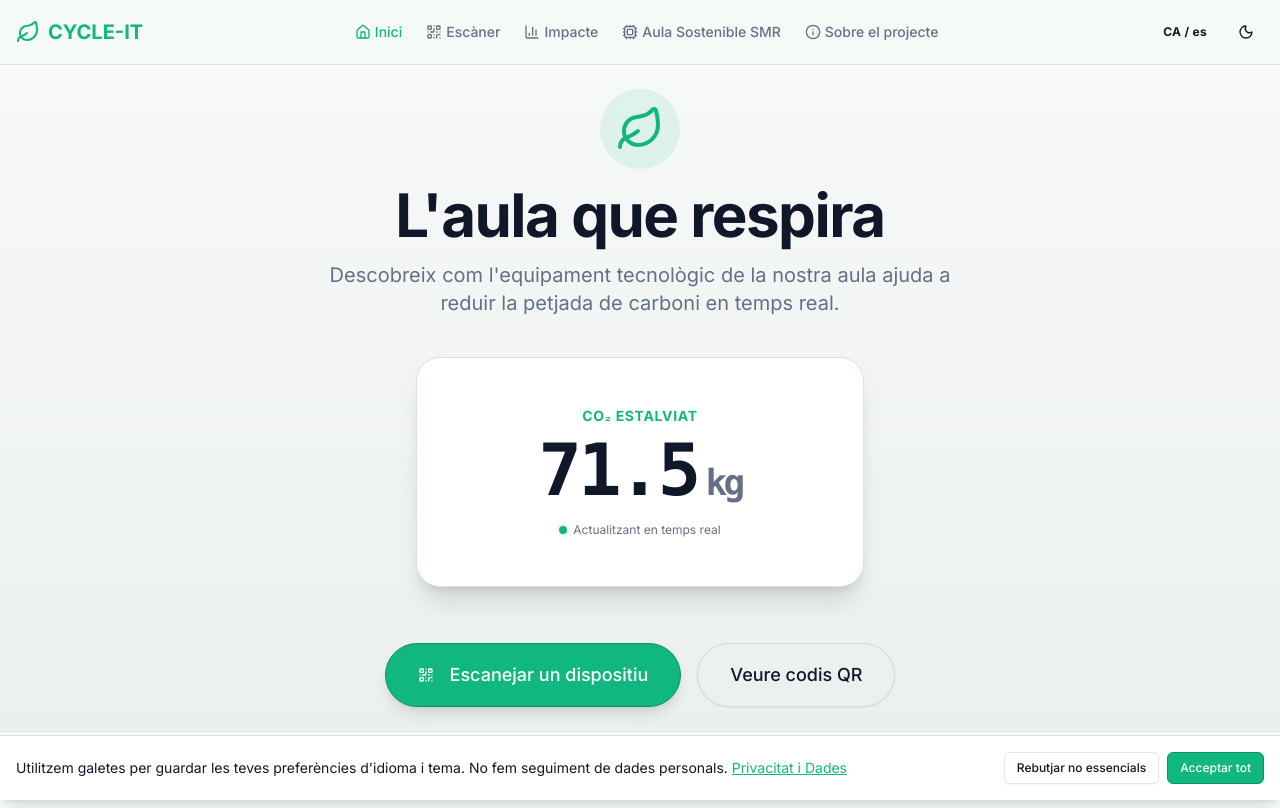
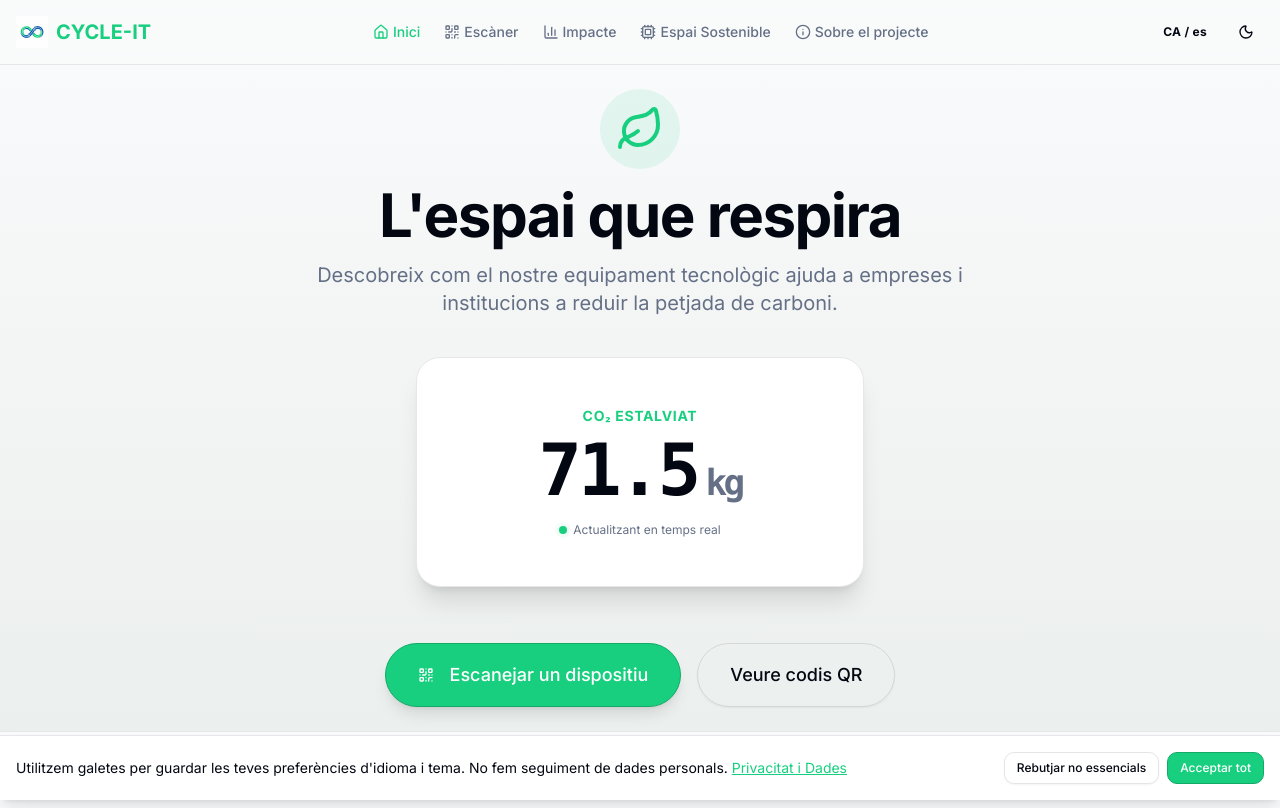
Before and after one commit to epuertasa/CYCLE-IT, a React (Vite) app: page / in a window 1280 px wide. Built offline with nearby package versions, Linux system fonts and the light colour scheme.

Commit message:
feat: rebranding to Espacio Sostenible and premium UI refinements

```diff
--- a/src/components/layout.tsx
+++ b/src/components/layout.tsx
@@ -2,7 +2,7 @@ import { useEffect, useState } from "react";
 import { Link, useLocation } from "wouter";
 import { useTranslation } from "@/hooks/use-translation";
 import { useTheme } from "next-themes";
-import { Leaf, Sun, Moon, BarChart3, Info, QrCode, Menu, X, Home, Mail, Cpu } from "lucide-react";
+import { Sun, Moon, BarChart3, Info, QrCode, Menu, X, Home, Mail, Cpu } from "lucide-react";
 import { Button } from "@/components/ui/button";
 
 export function Layout({ children }: { children: React.ReactNode }) {
@@ -44,7 +44,7 @@ export function Layout({ children }: { children: React.ReactNode }) {
       <header className="sticky top-0 z-50 w-full border-b border-border bg-background/95 backdrop-blur supports-[backdrop-filter]:bg-background/60">
         <div className="container mx-auto px-4 h-16 flex items-center justify-between">
           <Link href="/" className="flex items-center space-x-2 text-primary font-bold text-xl" data-testid="link-logo">
-            <Leaf className="h-6 w-6" />
+            <img src="/logo-cycle-it.png" alt="Logo" className="h-8 w-8 object-contain" />
             <span>CYCLE-IT</span>
           </Link>
 
@@ -144,7 +144,7 @@ export function Layout({ children }: { children: React.ReactNode }) {
         <div className="container mx-auto px-4 py-6">
           <div className="flex flex-col md:flex-row items-center justify-between gap-4">
             <div className="flex items-center gap-2 text-primary font-bold text-lg">
-              <Leaf className="h-5 w-5" />
+              <img src="/logo-cycle-it.png" alt="Logo" className="h-6 w-6 object-contain" />
               <span>CYCLE-IT</span>
             </div>
             <p className="text-xs text-muted-foreground text-center">
--- a/src/i18n/translations.ts
+++ b/src/i18n/translations.ts
@@ -6,9 +6,9 @@ export const translations = {
     "nav.scanner": "Escàner",
     "nav.impact": "Impacte",
     "nav.about": "Sobre el projecte",
-    "nav.aula_verde": "Aula Sostenible SMR",
-    "home.title": "L'aula que respira",
-    "home.subtitle": "Descobreix com l'equipament tecnològic de la nostra aula ajuda a reduir la petjada de carboni en temps real.",
+    "nav.aula_verde": "Espai Sostenible",
+    "home.title": "L'espai que respira",
+    "home.subtitle": "Descobreix com el nostre equipament tecnològic ajuda a empreses i institucions a reduir la petjada de carboni.",
     "home.scanCta": "Escanejar un dispositiu",
     "home.totalCo2": "CO₂ Estalviat",
     "home.unit": "kg",
@@ -60,21 +60,21 @@ export const translations = {
     "qrcodes.subtitle": "Escaneja qualsevol codi amb el mòbil per veure el consum en temps real.",
     "qrcodes.print": "Imprimir tots",
     "qrcodes.hint": "Imprimeix i enganxa cada codi QR al dispositiu corresponent de l'aula.",
-    "aula_verde.title": "Així és la nostra Aula Model SMR",
-    "aula_verde.subtitle": "Un disseny on la sostenibilitat es dóna de la mà de la seguretat i l'eficiència tecnològica.",
-    "aula_verde.conceptTitle": "El Concepte SMR",
-    "aula_verde.conceptText": "L'Aula Verda SMR no va de plantes, va d'arquitectura tecnològica eficient. Hem dissenyat aquest espai prioritzant amplis passadissos d'evacuació contra incendis i il·luminació IoT intel·ligent. Els nostres equips reacondicionats amb Lubuntu consumeixen el mínim mentres aprenem a administrar sistemes.",
+    "aula_verde.title": "Així és el nostre Espai Sostenible",
+    "aula_verde.subtitle": "Un disseny on la tecnologia circular es dóna de la mà de l'eficiència empresarial.",
+    "aula_verde.conceptTitle": "El Concepte Industrial",
+    "aula_verde.conceptText": "L'Espai Sostenible no va de plantes, va d'arquitectura tecnològica eficient per a empreses. Prioritzem sistemes de baix consum i monitorització IoT per maximitzar l'estalvi i la circularitat.",
     "aula_verde.safetyTitle": "Seguretat i Ergonomia",
-    "aula_verde.safetyText": "Sense cables pel mig ni zones estretes. Tots els equips estan orientats cap a la gran Pizarra Digital Interactiva del frontal i els alumnes disposen d'un accés net i directe cap al passadís d'evacuació central. Una combinació lliure de riscos laborals ideal per a futurs tècnics informàtics."
+    "aula_verde.safetyText": "Dissenyat per a fluxos de treball moderns. Una combinació lliure de riscos laborals ideal per a institucions i empreses que aposten per un futur verd."
   },
   es: {
     "nav.home": "Inicio",
     "nav.scanner": "Escáner",
     "nav.impact": "Impacto",
     "nav.about": "Sobre el proyecto",
-    "nav.aula_verde": "Aula Sostenible SMR",
-    "home.title": "El aula que respira",
-    "home.subtitle": "Descubre cómo el equipamiento tecnológico de nuestra aula ayuda a reducir la huella de carbono en tiempo real.",
+    "nav.aula_verde": "Espacio Sostenible",
+    "home.title": "El espacio que respira",
+    "home.subtitle": "Descubre cómo nuestro equipamiento tecnológico ayuda a empresas e instituciones a reducir la huella de carbono.",
     "home.scanCta": "Escanear un dispositivo",
     "home.totalCo2": "CO₂ Ahorrado",
     "home.unit": "kg",
@@ -126,12 +126,12 @@ export const translations = {
     "qrcodes.subtitle": "Escanea cualquier código con el móvil para ver el consumo en tiempo real.",
     "qrcodes.print": "Imprimir todos",
     "qrcodes.hint": "Imprime y pega cada código QR en el dispositivo correspondiente del aula.",
-    "aula_verde.title": "Así es nuestra Aula Modelo SMR",
-    "aula_verde.subtitle": "Un diseño donde la sostenibilidad se da de la mano con la seguridad y la eficiencia tecnológica.",
-    "aula_verde.conceptTitle": "El Concepto SMR",
-    "aula_verde.conceptText": "El Aula Verde SMR no va de plantas, va de arquitectura tecnológica eficiente. Hemos diseñado este espacio priorizando amplios pasillos de evacuación contra incendios e iluminación IoT inteligente. Nuestros equipos reacondicionados con Lubuntu consumen lo mínimo mientras aprendemos a administrar sistemas.",
+    "aula_verde.title": "Así es nuestro Espacio Sostenible",
+    "aula_verde.subtitle": "Un diseño donde la tecnología circular se da de la mano con la eficiencia empresarial.",
+    "aula_verde.conceptTitle": "El Concepto Industrial",
+    "aula_verde.conceptText": "El Espacio Sostenible no va de plantas, va de arquitectura tecnológica eficiente para empresas. Priorizamos sistemas de bajo consumo y monitorización IoT para maximizar el ahorro y la circularidad.",
     "aula_verde.safetyTitle": "Seguridad y Ergonomía",
-    "aula_verde.safetyText": "Sin cables por medio ni zonas estrechas. Todos los equipos están orientados hacia la gran Pizarra Digital Interactiva del frontal y los alumnos disponen de un acceso limpio y directo hacia el pasillo de evacuación central. Una combinación libre de riesgos laborales ideal para futuros técnicos informáticos."
+    "aula_verde.safetyText": "Diseñado para flujos de trabajo modernos. Una combinación libre de riesgos laborales ideal para instituciones y empresas que apuestan por un futuro verde."
   }
 } as const;
 
--- a/src/index.css
+++ b/src/index.css
@@ -73,12 +73,12 @@
   --elevate-1: rgba(0,0,0, .03);
   --elevate-2: rgba(0,0,0, .08);
 
-  --background: 150 20% 97%;
-  --foreground: 222 47% 11%;
-  --border: 150 12% 87%;
+  --background: 210 20% 98%;
+  --foreground: 224 71% 4%;
+  --border: 220 13% 91%;
   --card: 0 0% 100%;
-  --card-foreground: 222 47% 11%;
-  --card-border: 150 15% 90%;
+  --card-foreground: 224 71% 4%;
+  --card-border: 220 13% 91%;
   --sidebar: 222 47% 11%;
   --sidebar-foreground: 0 0% 95%;
   --sidebar-border: 222 47% 18%;
@@ -88,9 +88,9 @@
   --sidebar-accent-foreground: 0 0% 100%;
   --sidebar-ring: 160 84% 39%;
   --popover: 0 0% 100%;
-  --popover-foreground: 222 47% 11%;
-  --popover-border: 150 12% 87%;
-  --primary: 160 84% 39%;
+  --popover-foreground: 224 71% 4%;
+  --popover-border: 220 13% 91%;
+  --primary: 154 80% 45%;
   --primary-foreground: 0 0% 100%;
   --secondary: 217 91% 60%;
   --secondary-foreground: 0 0% 100%;
@@ -108,18 +108,18 @@
   --chart-4: 280 65% 60%;
   --chart-5: 0 84% 60%;
 
-  --app-font-sans: 'Inter', sans-serif;
+  --app-font-sans: 'Inter', system-ui, sans-serif;
   --app-font-serif: Georgia, serif;
   --app-font-mono: Menlo, monospace;
-  --radius: .5rem;
-  --shadow-2xs: 0px 2px 0px 0px hsl(202.8169 89.1213% 53.1373% / 0.00);
-  --shadow-xs: 0px 2px 0px 0px hsl(202.8169 89.1213% 53.1373% / 0.00);
-  --shadow-sm: 0px 2px 0px 0px hsl(202.8169 89.1213% 53.1373% / 0.00), 0px 1px 2px -1px hsl(202.8169 89.1213% 53.1373% / 0.00);
-  --shadow: 0px 2px 0px 0px hsl(202.8169 89.1213% 53.1373% / 0.00), 0px 1px 2px -1px hsl(202.8169 89.1213% 53.1373% / 0.00);
-  --shadow-md: 0px 2px 0px 0px hsl(202.8169 89.1213% 53.1373% / 0.00), 0px 2px 4px -1px hsl(202.8169 89.1213% 53.1373% / 0.00);
-  --shadow-lg: 0px 2px 0px 0px hsl(202.8169 89.1213% 53.1373% / 0.00), 0px 4px 6px -1px hsl(202.8169 89.1213% 53.1373% / 0.00);
-  --shadow-xl: 0px 2px 0px 0px hsl(202.8169 89.1213% 53.1373% / 0.00), 0px 8px 10px -1px hsl(202.8169 89.1213% 53.1373% / 0.00);
-  --shadow-2xl: 0px 2px 0px 0px hsl(202.8169 89.1213% 53.1373% / 0.00);
+  --radius: .75rem;
+  --shadow-2xs: 0 1px 2px 0 rgb(0 0 0 / 0.05);
+  --shadow-xs: 0 1px 2px 0 rgb(0 0 0 / 0.05);
+  --shadow-sm: 0 1px 3px 0 rgb(0 0 0 / 0.1), 0 1px 2px -1px rgb(0 0 0 / 0.1);
+  --shadow: 0 4px 6px -1px rgb(0 0 0 / 0.1), 0 2px 4px -2px rgb(0 0 0 / 0.1);
+  --shadow-md: 0 10px 15px -3px rgb(0 0 0 / 0.1), 0 4px 6px -4px rgb(0 0 0 / 0.1);
+  --shadow-lg: 0 20px 25px -5px rgb(0 0 0 / 0.1), 0 8px 10px -6px rgb(0 0 0 / 0.1);
+  --shadow-xl: 0 25px 50px -12px rgb(0 0 0 / 0.25);
+  --shadow-2xl: 0 35px 60px -15px rgb(0 0 0 / 0.3);
   --tracking-normal: 0em;
   --spacing: 0.25rem;
 
@@ -139,25 +139,25 @@
   --elevate-1: rgba(255,255,255, .04);
   --elevate-2: rgba(255,255,255, .09);
 
-  --background: 222 47% 7%;
-  --foreground: 150 20% 94%;
-  --border: 222 35% 18%;
-  --card: 222 47% 11%;
-  --card-foreground: 150 20% 94%;
-  --card-border: 222 35% 18%;
-  --sidebar: 222 47% 5%;
-  --sidebar-foreground: 150 20% 90%;
-  --sidebar-border: 222 35% 12%;
-  --sidebar-primary: 160 84% 45%;
-  --sidebar-primary-foreground: 222 47% 7%;
-  --sidebar-accent: 217 80% 55%;
+  --background: 240 10% 4%;
+  --foreground: 0 0% 98%;
+  --border: 240 5% 15%;
+  --card: 240 10% 6%;
+  --card-foreground: 0 0% 98%;
+  --card-border: 240 5% 15%;
+  --sidebar: 240 10% 2%;
+  --sidebar-foreground: 240 5% 90%;
+  --sidebar-border: 240 5% 10%;
+  --sidebar-primary: 154 90% 50%;
+  --sidebar-primary-foreground: 240 10% 4%;
+  --sidebar-accent: 217 91% 60%;
   --sidebar-accent-foreground: 0 0% 100%;
-  --sidebar-ring: 160 84% 45%;
-  --popover: 222 47% 11%;
-  --popover-foreground: 150 20% 94%;
-  --popover-border: 222 35% 18%;
-  --primary: 160 84% 45%;
-  --primary-foreground: 222 47% 7%;
+  --sidebar-ring: 154 90% 50%;
+  --popover: 240 10% 6%;
+  --popover-foreground: 0 0% 98%;
+  --popover-border: 240 5% 15%;
+  --primary: 154 90% 50%;
+  --primary-foreground: 240 10% 4%;
   --secondary: 217 80% 55%;
   --secondary-foreground: 0 0% 100%;
   --muted: 222 35% 15%;
--- a/src/pages/aula-verde.tsx
+++ b/src/pages/aula-verde.tsx
@@ -25,7 +25,7 @@ export default function AulaVerde() {
         <section className="rounded-xl overflow-hidden shadow-2xl border border-border">
           <img
             src="/aula_verde.png"
-            alt="Render 3D del Aula Sostenible SMR"
+            alt="Render 3D del Espacio Sostenible"
             className="w-full h-auto object-cover aspect-video hover:scale-[1.02] transition-transform duration-700"
           />
         </section>
```
Also changed, not shown: public/logo-cycle-it.png (added).
